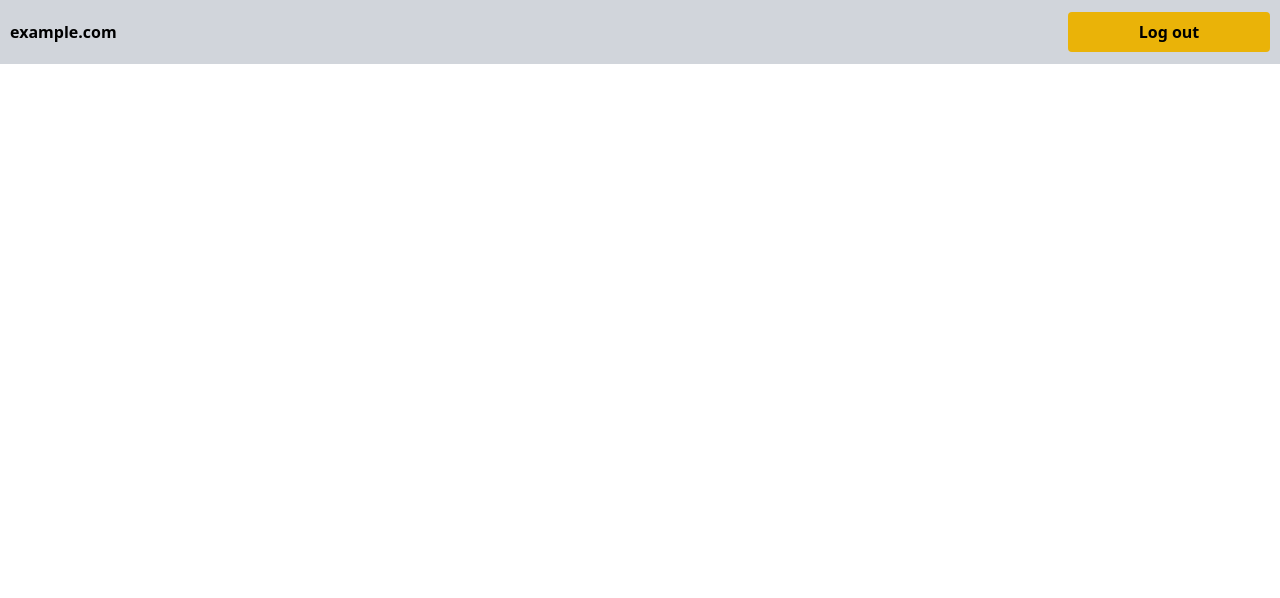
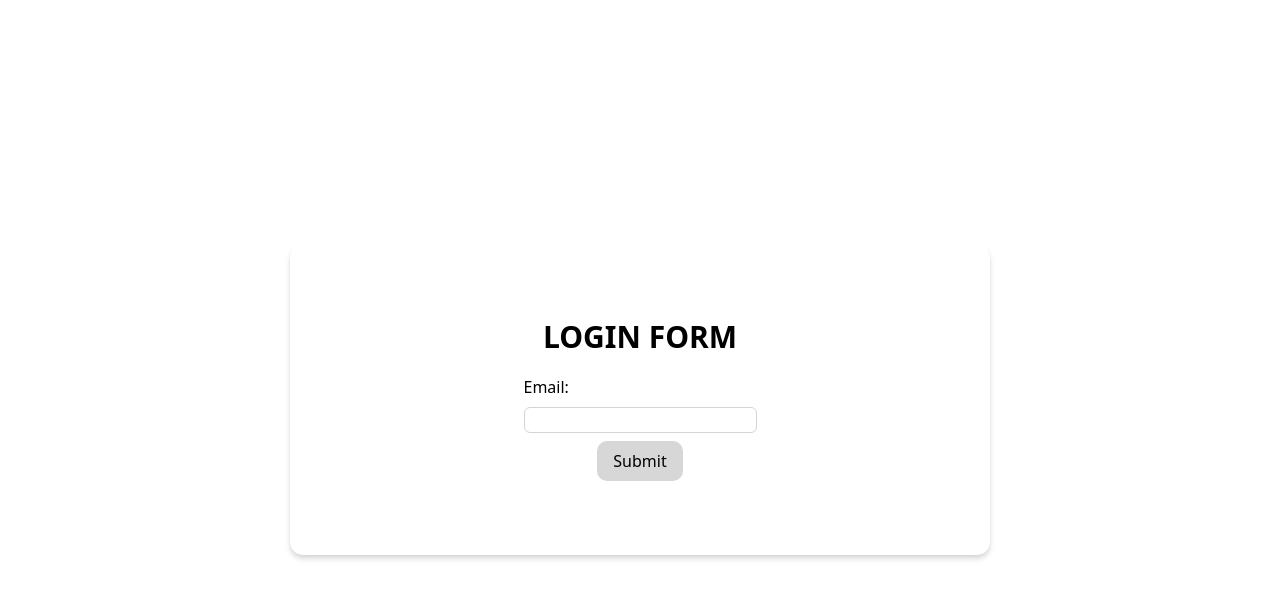
Before and after one commit to nihat417/TodoWebAppReact, a React (Vite) app: page / in a window 1280 px wide. Shown: the top 598 px of the page. Built offline with nearby package versions, Linux system fonts and the light colour scheme.

Commit message:
Last Update

```diff
--- a/src/App.jsx
+++ b/src/App.jsx
@@ -1,12 +1,10 @@
-import React from "react";
-import LoginCard from "./login/components/LoginCard";
-import TodoCard from "./mainpage/components/TodoCard";
-import Header from "./mainpage/components/Header";
+import { useState } from "react";
+import Mainpage from "./mainpage/Mainpage";
+import Login from "./login/Login";
 
 export default function App() {
-  return (
-    <div className="flex h-screen justify-center items-center">
-      <Header/>
-    </div>
-  );
+  const [authorized, setAuthorized] = useState(false);
+  const [email, setEmail] = useState("");
+
+  return authorized ? <Mainpage setAuthorized={setAuthorized} email={email} /> : <Login setAuthorized={setAuthorized} email={email} setEmail={setEmail} />;
 }
--- /dev/null
+++ b/src/login/Login.jsx
@@ -0,0 +1,13 @@
+import React from 'react'
+import LoginCard from './components/LoginCard'
+
+function Login({ setAuthorized, email, setEmail }) {
+  return (
+    <div className='flex justify-center items-center h-screen'>
+        <LoginCard email={email} setEmail={setEmail} setAuthorized={setAuthorized} />
+    </div>
+
+  )
+}
+
+export default Login
--- a/src/login/components/LoginCard.jsx
+++ b/src/login/components/LoginCard.jsx
@@ -1,18 +1,43 @@
-import React from "react";
+import { useState } from "react";
 
-export default function LoginCard() {
+function LoginCard({setAuthorized,email,setEmail}) {
+  const [isValid, setIsValid] = useState(false);
   return (
-    <div>
-      <form className="flex flex-col justify-center items-center w-[700px] h-[310px] shadow shadow-zinc-400 rounded-[13px]">
-        <h1 className="text-3xl font-bold mb-5">Login Page</h1>
-        <div className="flex flex-col">
-          <label htmlFor="">Enter your email</label>
-          <input className="border my-2 border-zinc-300 rounded-[6px]"type="email"/>
-        </div>
-        <button className="bg-yellow-500 py-2 px-4 rounded-[6px] hover:bg-yellow-700">
-          submit
-        </button>
-      </form>
-    </div>
+    <form
+      action=""
+      className="flex flex-col items-center w-[700px] h-[310px] shadow-md shadow-zinc-300 justify-center rounded-[13px]"
+    >
+      <h1 className="text-3xl font-bold mb-5">LOGIN FORM</h1>
+      <div className="flex flex-col">
+        <label htmlFor="">Email:</label>
+        <input
+          onChange={(e) => {
+            setEmail(e.target.value);
+            setIsValid(e.target.checkValidity());
+          }}
+          required
+          value={email}
+          type="email"
+          className="border border-zinc-300 rounded-[6px] my-2"
+        />
+      </div>
+
+      <button
+        onClick={() => {
+          isValid ? setAuthorized(true) : null;
+        }}
+        className={`${
+          isValid
+            ? "bg-yellow-500 hover:bg-yellow-700"
+            : "bg-[#D7D7D7] pointer-events-none"
+        } py-2 px-4 rounded-[10px]`}
+        type="submit"
+        disabled={!isValid}
+      >
+        Submit
+      </button>
+    </form>
   );
 }
+
+export default LoginCard;
--- /dev/null
+++ b/src/mainpage/Mainpage.jsx
@@ -0,0 +1,21 @@
+import React from "react";
+import TodoCard from "./components/TodoCard";
+import Header from "./components/Header";
+
+export default function Mainpage({ email, setAuthorized }) {
+  return (
+    <>
+      <Header email={email} setAuthorized={setAuthorized} />
+      <button className="bg-yellow-400 py-3 px-10 font-bold rounded-[8px] hover:bg-yellow-500 ml-[68px] mt-[20px]">
+        Create card
+      </button>
+      <div className="flex flex-wrap px-[58px]">
+        <TodoCard />
+        <TodoCard />
+        <TodoCard />
+        <TodoCard />
+        <TodoCard />
+      </div>
+    </>
+  );
+}
--- a/src/mainpage/components/Header.jsx
+++ b/src/mainpage/components/Header.jsx
@@ -1,15 +1,15 @@
 import React from "react";
 
-export default function Header() {
+export default function Header({email,setAuthorized}) {
   return (
-    <div className="flex bg-gray-300 fixed top-0 left-0 w-full h-16 justify-between items-center">
+    <div className="flex bg-gray-300 top-0 left-0 w-full h-16 justify-between items-center">
       <div className="flex m-[10px] font-bold">
-        <p>example.com</p>
+        <p className="font-bold text-xl ml-[50px]">{email}</p>
       </div>
       <div className="flex font-bold">
-        <button className="bg-yellow-500 w-full w-full min-w-[202px]  px-4 py-2 m-[10px] rounded">
-          Log out
-        </button>
+      <button onClick={()=>{setAuthorized(false)}} className="bg-yellow-400 py-3 px-10 font-bold rounded-[8px] mr-[68px] hover:bg-yellow-500">
+        Log out
+      </button>
       </div>
     </div>
   );
--- a/src/mainpage/components/TodoCard.jsx
+++ b/src/mainpage/components/TodoCard.jsx
@@ -17,8 +17,8 @@ export default function TodoCard() {
       </div>
       <div className="bg-gray-300 w-[560  px] h-[91px] ">
         <div className="flex justify-end">
-            <button className="flex justify-center m-5 mr-0 items-center bg-yellow-500 w-[99px]  h-[61px]  rounded-[5px] font-bold">Edit</button>
-            <button className="flex justify-center m-5 items-center bg-yellow-500 w-[124px] h-[61px]  rounded-[5px] font-bold">Delete</button>
+            <button className="flex justify-center m-5 mr-0 items-center bg-yellow-400 w-[99px]  h-[61px]  rounded-[5px] font-bold hover:bg-yellow-500">Edit</button>
+            <button className="flex justify-center m-5 items-center bg-yellow-400 w-[124px] h-[61px]  rounded-[5px] font-bold hover:bg-yellow-500">Delete</button>
         </div>
       </div>
     </div>
```
